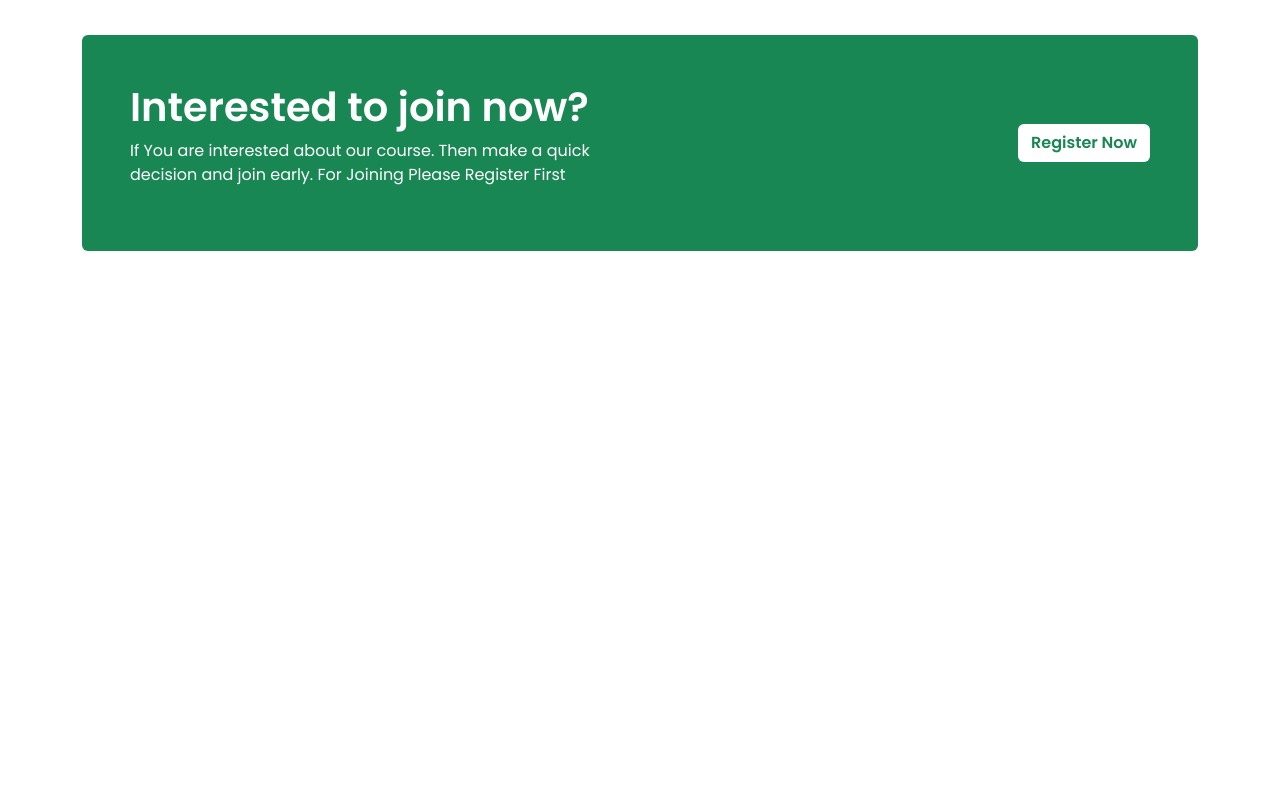
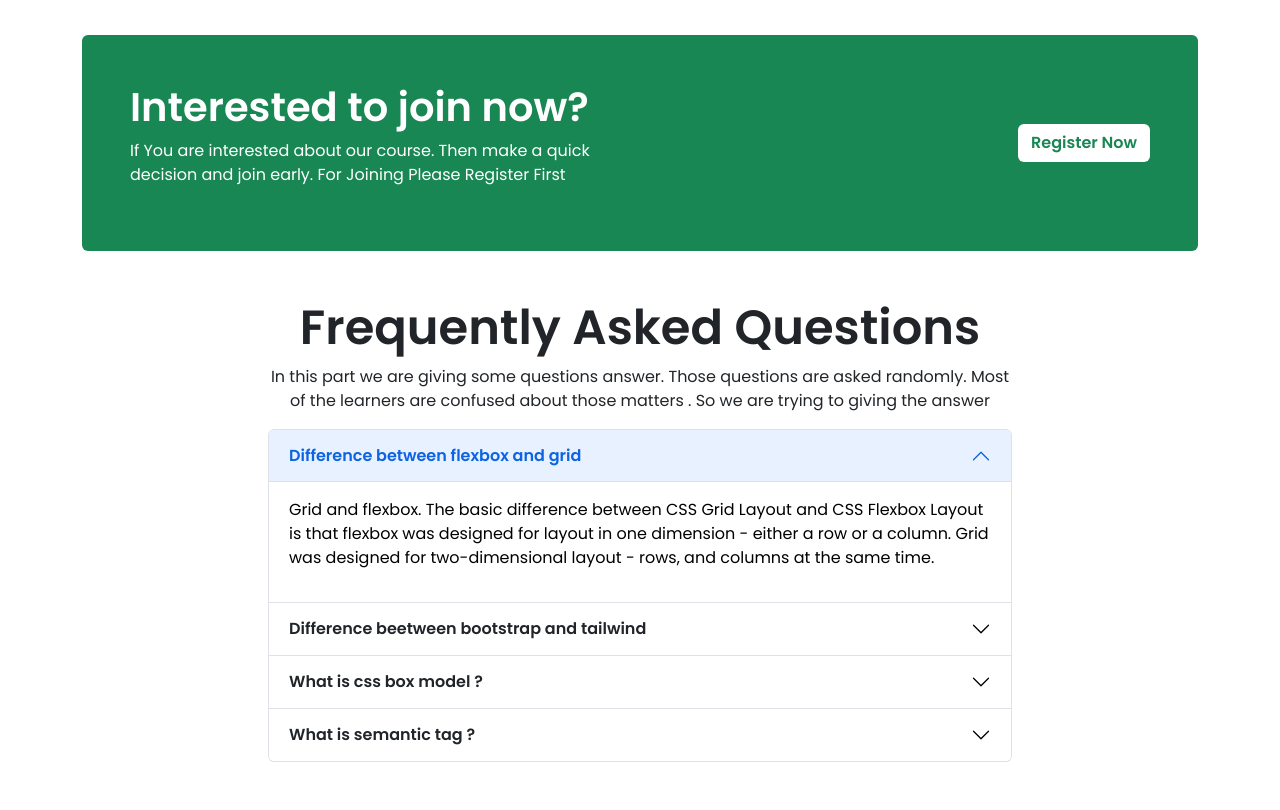
Before and after one commit to Rakib01754/assignment3-practice, a plain HTML site: page index.html in a window 1280 px wide. Shown: the part 1838-2648 px from the top of the page. Before the commit the page ends 2089 px from the top, so only its background shows below. Drawn offline with nearby package versions, Linux system fonts and the light colour scheme.

Commit message:
faq part with four question added

```diff
--- a/index.html
+++ b/index.html
@@ -259,6 +259,93 @@
 
         </div>
         <!-- Ready To Join Part End  -->
+        <!-- FAQ Part start  -->
+        <section class="col-12 col-md-12 col-lg-8 mx-auto py-5">
+            <h2 class="text-center fw-bold display-5">Frequently Asked Questions</h2>
+            <p class="text-center mb-3">In this part we are giving some questions answer. Those questions are asked
+                randomly. Most of the learners are confused about those matters . So we are trying to giving the answer
+            </p>
+            <div class="accordion" id="accordionPanelsStayOpenExample">
+                <div class="accordion-item">
+                    <h2 class="accordion-header" id="panelsStayOpen-headingOne">
+                        <button class="accordion-button fw-bold" type="button" data-bs-toggle="collapse"
+                            data-bs-target="#panelsStayOpen-collapseOne" aria-expanded="true"
+                            aria-controls="panelsStayOpen-collapseOne">
+                            Difference between flexbox and grid
+                        </button>
+                    </h2>
+                    <div id="panelsStayOpen-collapseOne" class="accordion-collapse collapse show"
+                        aria-labelledby="panelsStayOpen-headingOne">
+                        <div class="accordion-body">
+                            <p>
+                                Grid and flexbox. The basic difference between CSS Grid Layout and CSS Flexbox Layout is
+                                that flexbox was designed for layout in one dimension - either a row or a column. Grid
+                                was designed for two-dimensional layout - rows, and columns at the same time.
+                            </p>
+                        </div>
+                    </div>
+                </div>
+                <div class="accordion-item">
+                    <h2 class="accordion-header" id="panelsStayOpen-headingTwo">
+                        <button class="accordion-button collapsed fw-bold" type="button" data-bs-toggle="collapse"
+                            data-bs-target="#panelsStayOpen-collapseTwo" aria-expanded="false"
+                            aria-controls="panelsStayOpen-collapseTwo">
+                            Difference beetween bootstrap and tailwind
+                        </button>
+                    </h2>
+                    <div id="panelsStayOpen-collapseTwo" class="accordion-collapse collapse"
+                        aria-labelledby="panelsStayOpen-headingTwo">
+                        <div class="accordion-body">
+                            <p>
+                                Bootstrap comes with a set of pre-styled responsive, mobile-first components that
+                                possess a definite UI kit. Tailwind CSS uses a set of utility classes to create a neat
+                                UI with more flexibility and uniqueness. Sites created using Bootstrap follow the
+                                generic pattern that makes them look identical.
+                            </p>
+                        </div>
+                    </div>
+                </div>
+                <div class="accordion-item">
+                    <h2 class="accordion-header" id="panelsStayOpen-headingThree">
+                        <button class="accordion-button collapsed fw-bold" type="button" data-bs-toggle="collapse"
+                            data-bs-target="#panelsStayOpen-collapseThree" aria-expanded="false"
+                            aria-controls="panelsStayOpen-collapseThree">
+                            What is css box model ?
+                        </button>
+                    </h2>
+                    <div id="panelsStayOpen-collapseThree" class="accordion-collapse collapse"
+                        aria-labelledby="panelsStayOpen-headingThree">
+                        <div class="accordion-body">
+                            <p>
+                                In CSS, the term "box model" is used when talking about design and layout.
+                                The CSS box model is essentially a box that wraps around every HTML element. It consists
+                                of: margins, borders, padding, and the actual content.
+                            </p>
+                        </div>
+                    </div>
+                </div>
+                <div class="accordion-item">
+                    <h2 class="accordion-header" id="panelsStayOpen-headingFour">
+                        <button class="accordion-button collapsed fw-bold" type="button" data-bs-toggle="collapse"
+                            data-bs-target="#panelsStayOpen-collapseFour" aria-expanded="false"
+                            aria-controls="panelsStayOpen-collapseFour">
+                            What is semantic tag ?
+                        </button>
+                    </h2>
+                    <div id="panelsStayOpen-collapseFour" class="accordion-collapse collapse"
+                        aria-labelledby="panelsStayOpen-headingFour">
+                        <div class="accordion-body">
+                            <p>
+                                The HTML semantics refers to the tags that provide meaning to an HTML page rather than
+                                just presentation. It makes HTML more comprehensible by better defining the different
+                                sections and layout of web pages
+                            </p>
+                        </div>
+                    </div>
+                </div>
+            </div>
+        </section>
+        <!-- FAQ Part End  -->
     </main>
     <!-- Main area End  -->
 
```
